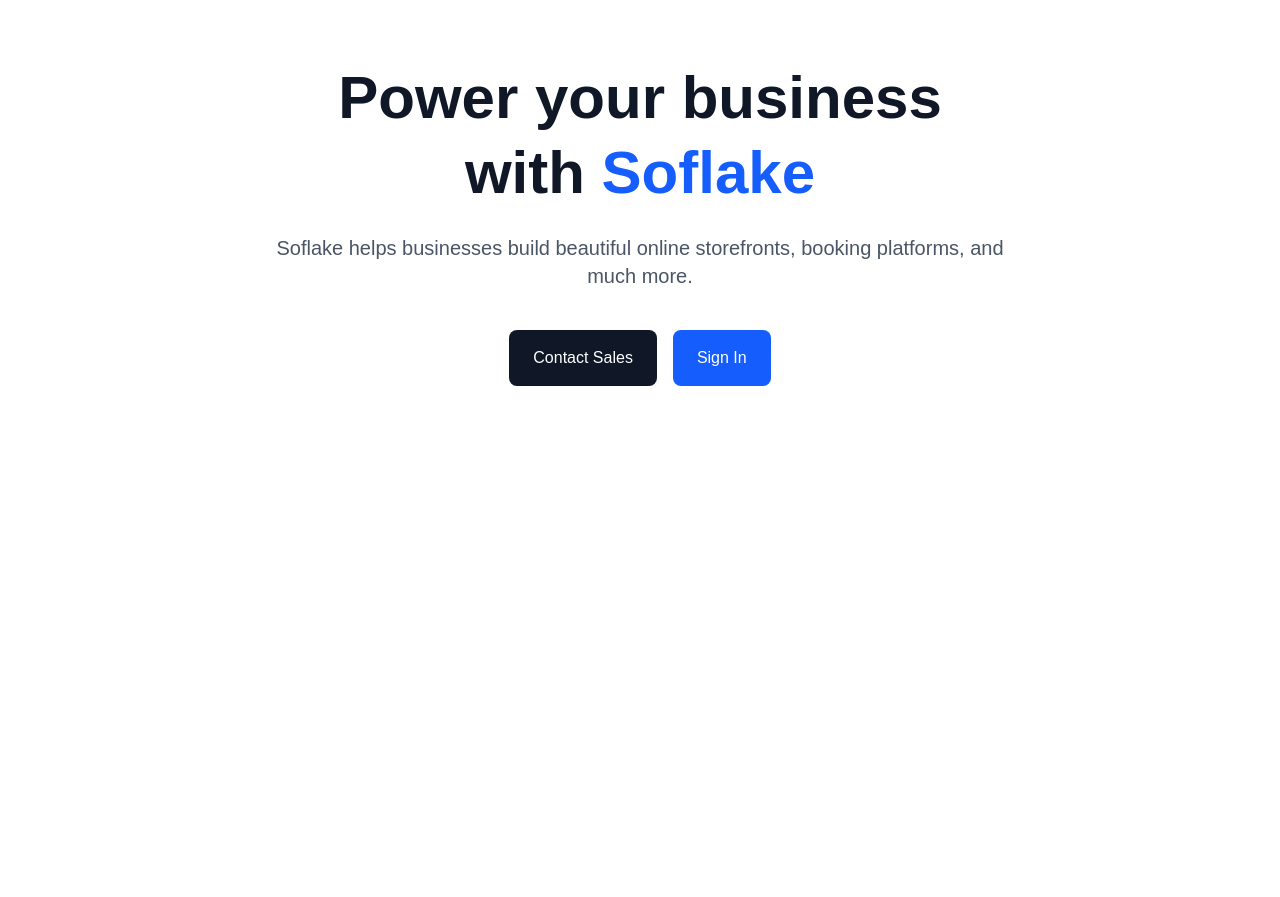
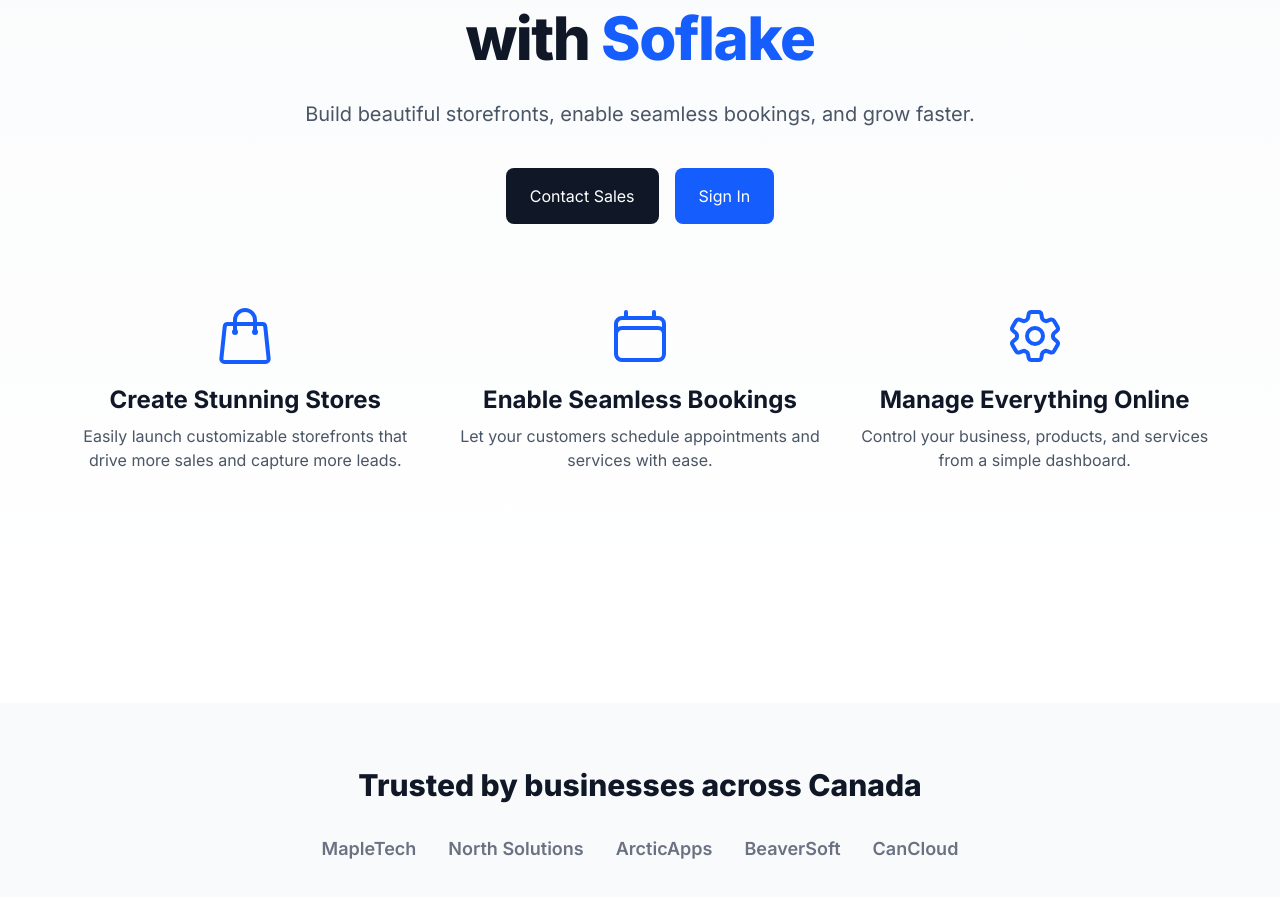
Before and after one commit to alextheceo/nextjs-boilerplate, a Next.js app: page / in a window 1280 px wide. Shown: the part 241-1138 px from the top of the page. Before the commit the page ends 864 px from the top, so only its background shows below. Built offline with nearby package versions, Linux system fonts and the light colour scheme.

Commit message:
Landing Page and styling

```diff
--- a/components/Header.tsx
+++ b/components/Header.tsx
@@ -35,12 +35,13 @@ export default function Header() {
       {/* Mobile Menu */}
       {isOpen && (
         <div className="md:hidden flex flex-col bg-white px-6 pb-4 text-lg space-y-2">
-          <Link href="/products" onClick={() => setIsOpen(false)}>Products</Link>
-          <Link href="/solutions" onClick={() => setIsOpen(false)}>Solutions</Link>
-          <Link href="/pricing" onClick={() => setIsOpen(false)}>Pricing</Link>
-          <Link href="/contact-sales" onClick={() => setIsOpen(false)}>Contact Sales</Link>
-          <Link href="/signin" onClick={() => setIsOpen(false)} className="bg-blue-600 hover:bg-blue-700 text-white px-4 py-2 rounded">Sign In</Link>
+            <Link href="/products" onClick={() => setIsOpen(false)} className="text-gray-800 hover:text-blue-600 transition">Products</Link>
+            <Link href="/solutions" onClick={() => setIsOpen(false)} className="text-gray-800 hover:text-blue-600 transition">Solutions</Link>
+            <Link href="/pricing" onClick={() => setIsOpen(false)} className="text-gray-800 hover:text-blue-600 transition">Pricing</Link>
+            <Link href="/contact-sales" onClick={() => setIsOpen(false)} className="text-gray-800 hover:text-blue-600 transition">Contact Sales</Link>
+            <Link href="/signin" onClick={() => setIsOpen(false)} className="bg-blue-600 hover:bg-blue-700 text-white px-4 py-2 rounded transition">Sign In</Link>
         </div>
+
       )}
     </header>
   );
--- a/pages/_app.tsx
+++ b/pages/_app.tsx
@@ -1,6 +1,21 @@
+import { Inter } from "next/font/google";
 import "@/styles/globals.css";
 import type { AppProps } from "next/app";
+import Head from "next/head";
+
+const inter = Inter({ subsets: ["latin"] });
 
 export default function App({ Component, pageProps }: AppProps) {
-  return <Component {...pageProps} />;
+  return (
+    <>
+      <Head>
+        <title>Soflake</title>
+        <meta name="description" content="Soflake - Your partner in digital transformation." />
+        <link rel="icon" href="/favicon.ico" />
+      </Head>
+      <main className={inter.className}>
+        <Component {...pageProps} />
+      </main>
+    </>
+  );
 }
--- a/pages/index.tsx
+++ b/pages/index.tsx
@@ -1,35 +1,80 @@
 import Header from "../components/Header";
 import Link from "next/link";
+import { ShoppingBagIcon, CalendarIcon, Cog6ToothIcon } from "@heroicons/react/24/outline";
 
 export default function Home() {
   return (
     <>
       <Header />
-      <main className="min-h-screen flex flex-col items-center justify-center px-6 bg-white">
-        <div className="max-w-3xl w-full text-center">
-          <h1 className="text-5xl md:text-6xl font-extrabold leading-tight text-gray-900 mb-6">
+      <main className="min-h-screen bg-gradient-to-b from-gray-50 to-white flex flex-col items-center justify-center px-6">
+        {/* Hero Section */}
+        <section className="text-center mt-20">
+          <h1 className="text-5xl md:text-6xl font-extrabold leading-tight tracking-tight text-gray-900 mb-6">
             Power your business <br /> with <span className="text-blue-600">Soflake</span>
           </h1>
-
           <p className="text-lg md:text-xl text-gray-600 mb-10">
-            Soflake helps businesses build beautiful online storefronts, booking platforms, and much more.
+            Build beautiful storefronts, enable seamless bookings, and grow faster.
           </p>
-
-          <div className="flex flex-col sm:flex-row gap-4 justify-center">
+          <div className="flex flex-col sm:flex-row gap-4 justify-center mb-20">
             <Link href="/contact-sales">
               <button className="w-full sm:w-auto bg-gray-900 text-white px-6 py-4 rounded-lg hover:bg-gray-700 transition">
                 Contact Sales
               </button>
             </Link>
-
             <Link href="/signin">
               <button className="w-full sm:w-auto bg-blue-600 text-white px-6 py-4 rounded-lg hover:bg-blue-700 transition">
                 Sign In
               </button>
             </Link>
           </div>
+        </section>
+
+        {/* Features Section */}
+        <section className="max-w-6xl mx-auto grid grid-cols-1 md:grid-cols-3 gap-8 text-center mb-32">
+          <div className="flex flex-col items-center">
+            <ShoppingBagIcon className="w-16 h-16 text-blue-600 mb-4" />
+            <h2 className="text-2xl font-bold text-gray-900 mb-2">Create Stunning Stores</h2>
+            <p className="text-gray-600">
+              Easily launch customizable storefronts that drive more sales and capture more leads.
+            </p>
+          </div>
+
+          <div className="flex flex-col items-center">
+            <CalendarIcon className="w-16 h-16 text-blue-600 mb-4" />
+            <h2 className="text-2xl font-bold text-gray-900 mb-2">Enable Seamless Bookings</h2>
+            <p className="text-gray-600">
+              Let your customers schedule appointments and services with ease.
+            </p>
+          </div>
+
+          <div className="flex flex-col items-center">
+            <Cog6ToothIcon className="w-16 h-16 text-blue-600 mb-4" />
+            <h2 className="text-2xl font-bold text-gray-900 mb-2">Manage Everything Online</h2>
+            <p className="text-gray-600">
+              Control your business, products, and services from a simple dashboard.
+            </p>
+          </div>
+        </section>
+
+      </main>
+      {/* Trusted by Section */}
+      <section className="w-full bg-gray-50 py-16 mt-20">
+        <div className="max-w-6xl mx-auto text-center px-6">
+          <h2 className="text-2xl md:text-3xl font-extrabold text-gray-900 mb-8">
+            Trusted by businesses across Canada
+          </h2>
+
+          {/* Placeholder logos or brand names */}
+          <div className="flex flex-wrap justify-center items-center gap-8">
+            <div className="text-gray-500 text-lg font-semibold">MapleTech</div>
+            <div className="text-gray-500 text-lg font-semibold">North Solutions</div>
+            <div className="text-gray-500 text-lg font-semibold">ArcticApps</div>
+            <div className="text-gray-500 text-lg font-semibold">BeaverSoft</div>
+            <div className="text-gray-500 text-lg font-semibold">CanCloud</div>
+          </div>
         </div>
-      </main>
+      </section>
+
     </>
   );
 }
```
Also changed, not shown: package.json (+7 -6 lines), 1 other file (tests, documents, lock files or other folders).
